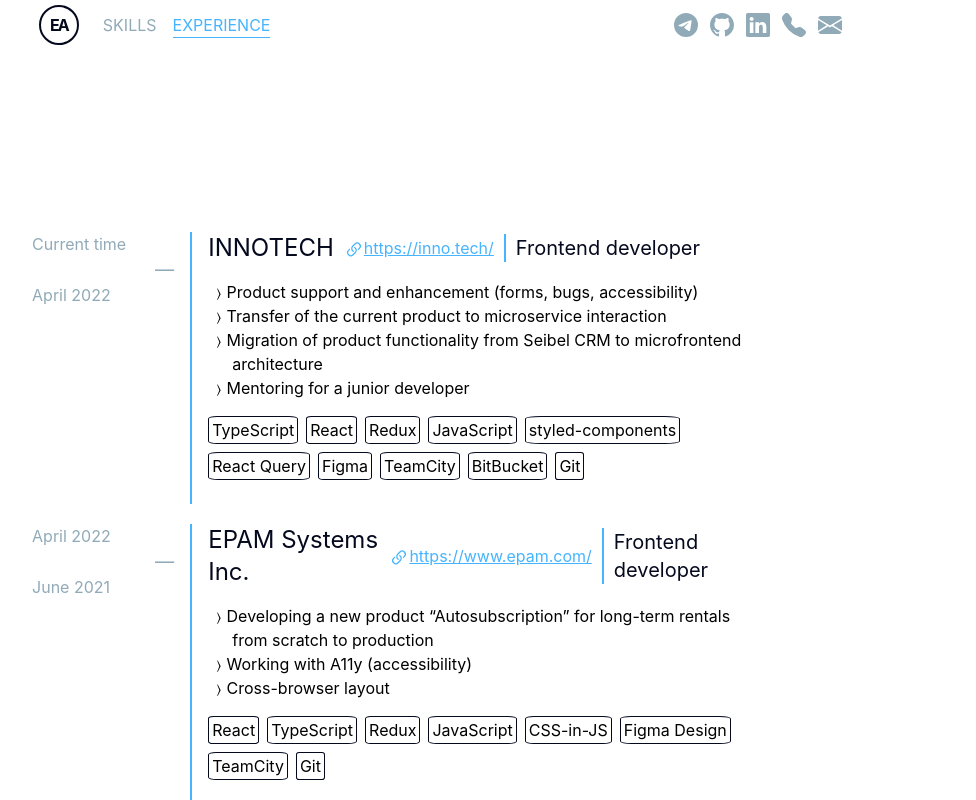
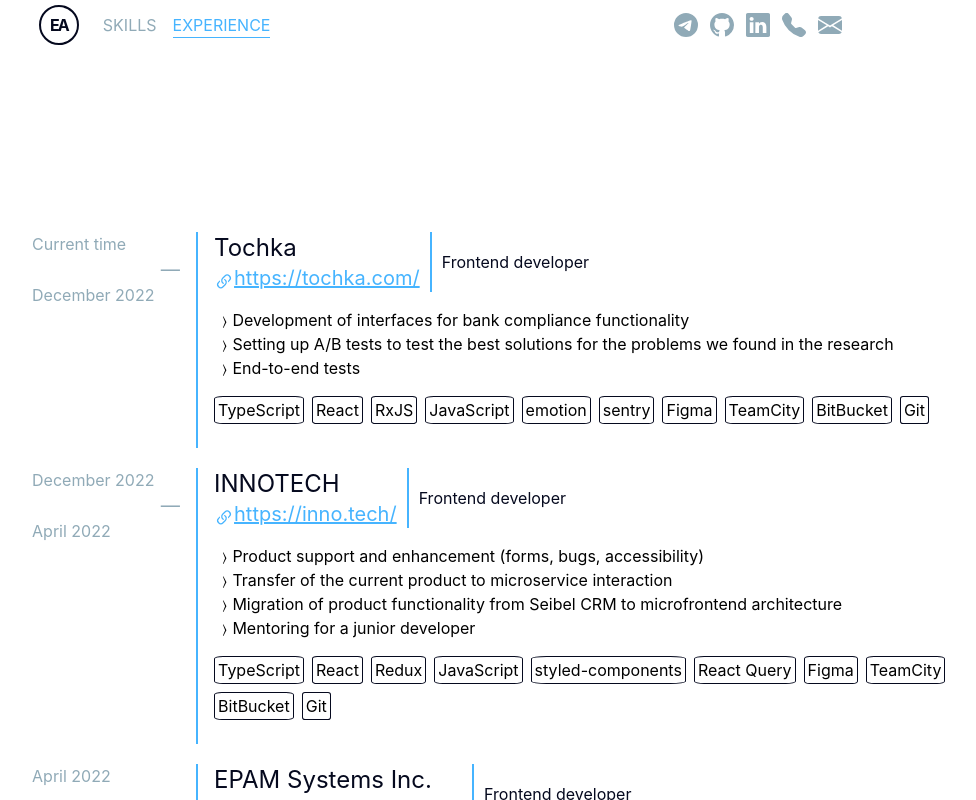
Before and after one commit to ashmee/ashmee.github.io, a React app: page / in a window 1280 px wide. Both pictures are taken after a click on the button "EXPERIENCE". Shown: the top 800 px of the page, without its empty margins (191-1167 px from the left). Built offline with nearby package versions, Linux system fonts and the light colour scheme.

Commit message:
update info

```diff
--- a/package.json
+++ b/package.json
@@ -51,7 +51,7 @@
     "postcss": "^8.4.16",
     "postcss-loader": "^7.0.1",
     "postcss-preset-env": "^7.8.0",
-    "prettier": "^2.7.1",
+    "prettier": "^3.0.3",
     "sass": "^1.54.6",
     "sass-loader": "^13.0.2",
     "style-loader": "^3.3.1",
--- a/src/components/main/Main.tsx
+++ b/src/components/main/Main.tsx
@@ -24,7 +24,7 @@
         /constructor/i.test(window?.HTMLElement as unknown as string) ||
         (!!navigator.userAgent.match(/safari/i) &&
             !navigator.userAgent.match(/chrome/i) &&
-            typeof document.body.style.webkitFilter !== "undefined" )
+            typeof document.body.style.webkitFilter !== "undefined")
     const handleMouseMove = (e: { clientX: number; clientY: number }) => {
         api.start({ xy: [e.clientX - left, e.clientY - top] })
     }
--- a/src/components/main/MainInfo.tsx
+++ b/src/components/main/MainInfo.tsx
@@ -9,11 +9,12 @@
             <ul>
                 <li>I am engaged in the development of user interfaces and applications</li>
                 <li>
-                    Frontend developer with 3 years of experience in web development, with
+                    Frontend developer with 4 years of experience in web development, with
                     an emphasis on React
                 </li>
-                <li>Working in IT sphere for more than 7 years</li>
+                <li>Working in IT sphere for more than 8 years</li>
                 <li>Have experience with cross-browser, W3C valid and semantic markup</li>
+                <li>Developed services using a micro-frontend architecture</li>
                 <li>Experience with SCRUM agile methodology</li>
                 <li>
                     Basic experience in troubleshooting, performance optimization, and bug fixing
--- a/src/components/main/experience/Experience.scss
+++ b/src/components/main/experience/Experience.scss
@@ -6,7 +6,6 @@
   display: flex;
   align-self: flex-start;
   padding-left: 15%;
-  max-width: 80%;
   margin-bottom: 1.25rem;
 
   @media (max-width: 750px) {
@@ -37,6 +36,7 @@
     justify-content: space-around;
     padding-bottom: .5rem;
     align-items: center;
+    align-self: center;
   }
 
   div:first-letter {
@@ -70,10 +70,10 @@
       font-size: 1.5rem;
     }
 
-    .position {
+    .companyWrapper {
       font-size: 1.25rem;
-      border-left: 2px solid #46b4ff;
-      padding-left: 10px;
+      border-right: 2px solid #46b4ff;
+      padding-right: 10px;
     }
 
     a {
@@ -102,8 +102,16 @@
       flex-direction: column;
       padding-top: 5px;
 
-      .position {
+      .companyWrapper {
         border: none;
+      }
+
+      .company {
+        text-align: center;
+      }
+
+      .link {
+        justify-content: center;
       }
     }
   }
--- a/src/components/main/experience/Experience.tsx
+++ b/src/components/main/experience/Experience.tsx
@@ -15,6 +15,7 @@
                     </div>
                     <div className={"experienceInfo"}>
                         <div className={"companyInfo"}>
+                            <div className={"companyWrapper"}>
                                 <div className={"company"}>{item.company}</div>
                                 <a
                                     href={item.companyLink}
@@ -36,6 +37,7 @@
                                     </svg>
                                     {item.companyLink}
                                 </a>
+                            </div>
                             <div className={"position"}>{item.position}</div>
                         </div>
                         <ul>
--- a/src/data/index.ts
+++ b/src/data/index.ts
@@ -5,8 +5,9 @@
         { name: "JavaScript (ES6+)", highlight: true },
         { name: "TypeScript", highlight: true },
         { name: "ReactJS", highlight: true },
+        { name: "RxJS" },
+        { name: "Redux" },
         { name: "CSS" },
-        { name: "Redux" },
         { name: "styled-components" },
         { name: "GraphQL" },
         { name: "Apollo" },
@@ -35,11 +36,35 @@
 
 export const ExperienceData: ExperienceDataT[] = [
     {
+        company: "Tochka",
+        companyLink: "https://tochka.com/",
+        position: "Frontend developer",
+        dateStart: "december 2022",
+        dateEnd: "current time",
+        responsibilities: [
+            "Development of interfaces for bank compliance functionality",
+            "Setting up A/B tests to test the best solutions for the problems we found in the research",
+            "End-to-end tests",
+        ],
+        technologies: [
+            "TypeScript",
+            "React",
+            "RxJS",
+            "JavaScript",
+            "emotion",
+            "sentry",
+            "Figma",
+            "TeamCity",
+            "BitBucket",
+            "Git",
+        ],
+    },
+    {
         company: "INNOTECH",
         companyLink: "https://inno.tech/",
-        position: "Frontend developer",
+        position: "Frontend developer",
         dateStart: "april 2022",
-        dateEnd: "current time",
+        dateEnd: "december 2022",
         responsibilities: [
             "Product support and enhancement (forms, bugs, accessibility)",
             "Transfer of the current product to microservice interaction",
@@ -62,7 +87,7 @@
     {
         company: "EPAM Systems Inc.",
         companyLink: "https://www.epam.com/",
-        position: "Frontend developer",
+        position: "Frontend developer",
         dateStart: "june 2021",
         dateEnd: "april 2022",
         responsibilities: [
@@ -84,7 +109,7 @@
     {
         company: "LLC Gazprom Neft – Digital Solutions",
         companyLink: "https://www.gazprom-neft.ru/",
-        position: "Frontend developer",
+        position: "Frontend developer",
         dateStart: "january 2021",
         dateEnd: "june 2021",
         responsibilities: [
--- a/tsconfig.json
+++ b/tsconfig.json
@@ -14,7 +14,6 @@
     "noImplicitAny": true,
     "importHelpers": true,
     "strictNullChecks": true,
-    "suppressImplicitAnyIndexErrors": true,
     "noUnusedLocals": true,
     "allowSyntheticDefaultImports": true,
     "moduleResolution": "Node"
```
Also changed, not shown: 4 other files (tests, documents, lock files or other folders). Lines whose indentation alone changed are shown as unchanged.
